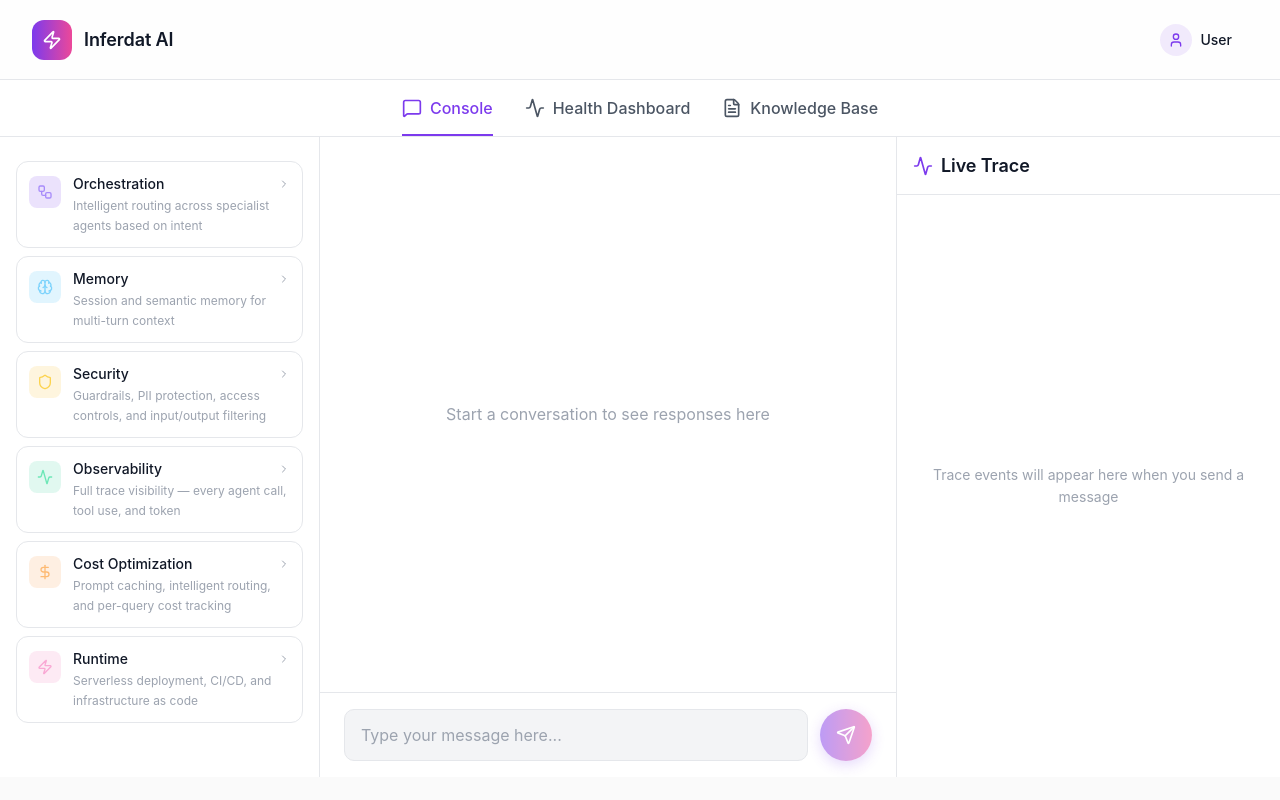
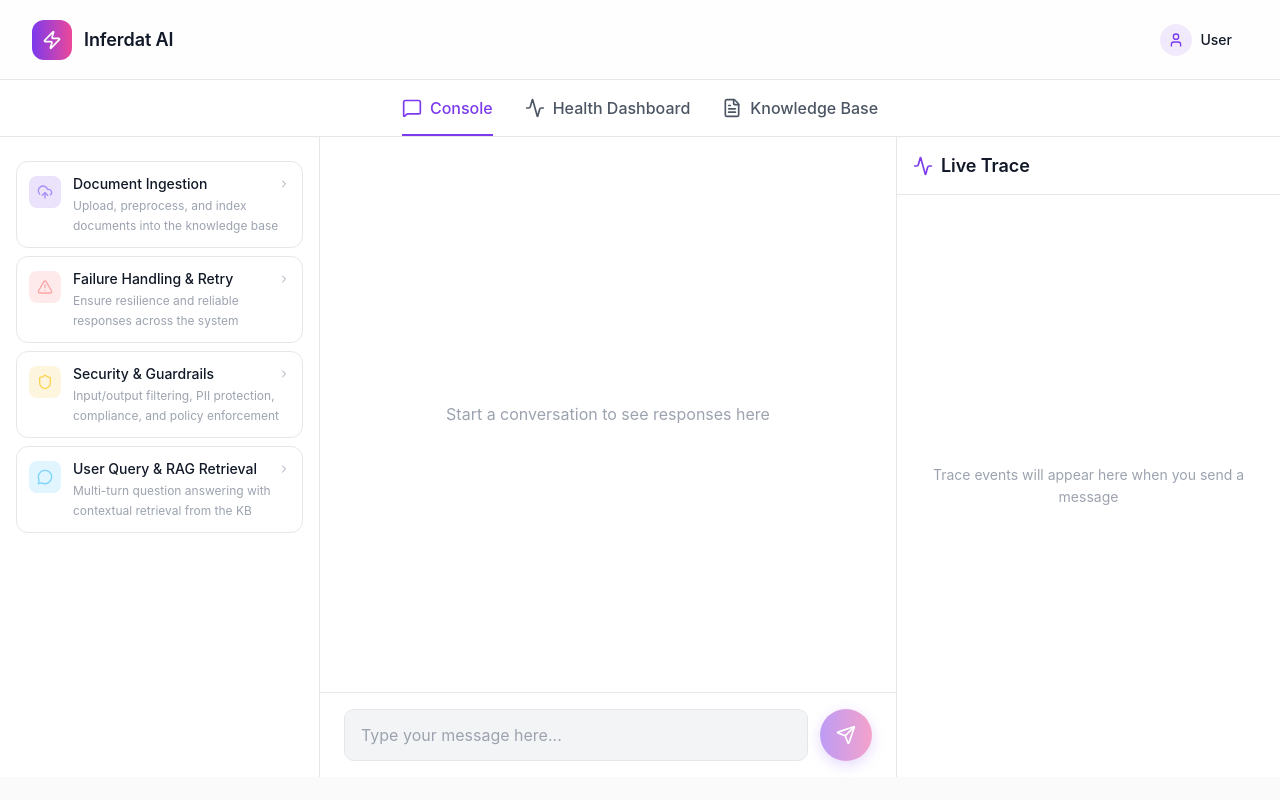
Before and after one commit to zenveus-narotamd/inferdat-ai-frontend, a React (Vite) app: page /dashboard in a window 1280 px wide. Built offline with nearby package versions, Linux system fonts and the light colour scheme.

Commit message:
updated layers content

```diff
--- a/src/components/console/EnhancedCardList.tsx
+++ b/src/components/console/EnhancedCardList.tsx
@@ -2,7 +2,7 @@
 
 import { useState, useRef, useEffect } from 'react';
 import { motion, AnimatePresence } from 'framer-motion';
-import { ChevronRight, X, Database, Brain, Plug, Clock, CheckCircle2, Workflow, Shield, Activity, DollarSign, Zap } from 'lucide-react';
+import { ChevronRight, X, UploadCloud, AlertTriangle, Shield, MessageCircle } from 'lucide-react';
 import { cn } from '@/lib/utils';
 import type { ConsoleCard } from '@/types/console';
 
@@ -11,19 +11,13 @@ interface EnhancedCardListProps {
 }
 
 const iconMap = {
-  Database,
-  Brain,
-  Plug,
-  Clock,
-  CheckCircle2,
-  Workflow,
+  UploadCloud,
+  AlertTriangle,
   Shield,
-  Activity,
-  DollarSign,
-  Zap,
+  MessageCircle,
 };
 
-// Refined accent colors per layer (inspired by reference design)
+// Refined accent colors per layer
 const layerAccent: Record<string, {
   border: string;
   bg: string;
@@ -32,7 +26,7 @@ const layerAccent: Record<string, {
   tag: string;
   arrow: string;
 }> = {
-  orchestration: {
+  ingestion: {
     border: 'border-purple-primary/30',
     bg: 'bg-purple-primary/[0.06]',
     iconBg: 'bg-purple-primary/15',
@@ -40,15 +34,15 @@ const layerAccent: Record<string, {
     tag: 'text-purple-light bg-purple-primary/10 border-purple-primary/20',
     arrow: 'text-purple-light',
   },
-  memory: {
-    border: 'border-sky-400/30',
-    bg: 'bg-sky-400/[0.06]',
-    iconBg: 'bg-sky-400/15',
-    iconText: 'text-sky-300',
-    tag: 'text-sky-300 bg-sky-400/10 border-sky-400/20',
-    arrow: 'text-sky-300',
+  failure: {
+    border: 'border-red-400/30',
+    bg: 'bg-red-400/[0.06]',
+    iconBg: 'bg-red-400/15',
+    iconText: 'text-red-300',
+    tag: 'text-red-300 bg-red-400/10 border-red-400/20',
+    arrow: 'text-red-300',
   },
-  security: {
+  guardrails: {
     border: 'border-amber-400/30',
     bg: 'bg-amber-400/[0.06]',
     iconBg: 'bg-amber-400/15',
@@ -56,29 +50,13 @@ const layerAccent: Record<string, {
     tag: 'text-amber-300 bg-amber-400/10 border-amber-400/20',
     arrow: 'text-amber-300',
   },
-  observability: {
-    border: 'border-emerald-400/30',
-    bg: 'bg-emerald-400/[0.06]',
-    iconBg: 'bg-emerald-400/15',
-    iconText: 'text-emerald-300',
-    tag: 'text-emerald-300 bg-emerald-400/10 border-emerald-400/20',
-    arrow: 'text-emerald-300',
-  },
-  cost: {
-    border: 'border-orange-400/30',
-    bg: 'bg-orange-400/[0.06]',
-    iconBg: 'bg-orange-400/15',
-    iconText: 'text-orange-300',
-    tag: 'text-orange-300 bg-orange-400/10 border-orange-400/20',
-    arrow: 'text-orange-300',
-  },
-  runtime: {
-    border: 'border-pink-400/30',
-    bg: 'bg-pink-400/[0.06]',
-    iconBg: 'bg-pink-400/15',
-    iconText: 'text-pink-300',
-    tag: 'text-pink-300 bg-pink-400/10 border-pink-400/20',
-    arrow: 'text-pink-300',
+  query: {
+    border: 'border-sky-400/30',
+    bg: 'bg-sky-400/[0.06]',
+    iconBg: 'bg-sky-400/15',
+    iconText: 'text-sky-300',
+    tag: 'text-sky-300 bg-sky-400/10 border-sky-400/20',
+    arrow: 'text-sky-300',
   },
 };
 
@@ -106,7 +84,7 @@ export const EnhancedCardList = ({ cards }: EnhancedCardListProps) => {
     <div className="relative h-full overflow-y-auto px-4 py-6">
       <div className="space-y-2">
         {cards.map((card, index) => {
-          const Icon = iconMap[card.icon as keyof typeof iconMap] || Database;
+          const Icon = iconMap[card.icon as keyof typeof iconMap] || UploadCloud;
           const isActive = selectedCard?.id === card.id;
           const accent = layerAccent[card.id];
 
@@ -198,7 +176,7 @@ export const EnhancedCardList = ({ cards }: EnhancedCardListProps) => {
                     layerAccent[selectedCard.id].iconBg
                   )}>
                     {(() => {
-                      const Icon = iconMap[selectedCard.icon as keyof typeof iconMap] || Database;
+                      const Icon = iconMap[selectedCard.icon as keyof typeof iconMap] || UploadCloud;
                       return <Icon className={cn('w-4.5 h-4.5', layerAccent[selectedCard.id].iconText)} />;
                     })()}
                   </div>
--- a/src/content/console.ts
+++ b/src/content/console.ts
@@ -1,85 +1,91 @@
-import type { ConsoleCard } from "@/types/console";
-
 export const consoleContent = {
   cards: [
     {
-      id: "orchestration",
-      title: "Orchestration",
+      id: "ingestion",
+      title: "Document Ingestion",
       description:
-        "Intelligent routing across specialist agents based on intent",
-      icon: "Workflow",
+        "Upload, preprocess, and index documents into the knowledge base",
+      icon: "UploadCloud",
       color: "from-purple-500 to-purple-600",
       borderColor: "border-purple-500",
       bgColor: "bg-purple-500/5",
       textColor: "text-purple-500",
       subCards: [
         {
-          id: "orchestration-1",
-          title: "Multi-Agent Delegation",
+          id: "ingestion-1",
+          title: "Document Upload",
           content:
-            "An orchestrator agent decomposes complex requests and delegates to specialist sub-agents, each exposed as an MCP tool via Strands SDK.",
+            "Users upload documents to Amazon S3. Supported formats are automatically validated and rejected if unsupported.",
           description:
-            "Complex work gets broken into focused steps, each handled by the right specialist with the right tools. This pattern scales from one agent to dozens.",
+            "Ensures only the right file types are ingested and triggers the ingestion pipeline.",
         },
         {
-          id: "orchestration-2",
-          title: "MCP Tool Gateway",
+          id: "ingestion-2",
+          title: "Preprocessing & Chunking",
           content:
-            "AgentCore MCP Gateway routes tool calls to serverless functions. Any API, database, or internal system is registered as a tool target.",
+            "Documents are preprocessed: headers/footers removed, formatting normalized, OCR applied if needed, and text extracted. Chunks are generated based on document type.",
           description:
-            "New data sources and systems become agent-callable tools through a standard protocol. No custom integration code per system.",
+            "Contracts → clause chunking, FAQs → QA chunking, Guidelines → section chunking, Reports → table-aware chunking.",
         },
         {
-          id: "orchestration-3",
-          title: "Intent-Based Routing",
+          id: "ingestion-3",
+          title: "Embedding Generation",
           content:
-            "The orchestrator reasons about what each request needs. Simple questions go to one agent; complex tasks fan out to multiple agents in sequence.",
+            "Text chunks are converted into embeddings using Amazon Bedrock.",
           description:
-            "No wasted compute on simple lookups, full multi-agent coordination when the task demands it. The routing logic lives in the prompt, not hardcoded.",
+            "Embeddings are stored in Amazon OpenSearch Serverless for semantic search.",
         },
         {
-          id: "orchestration-4",
-          title: "Model Fallback & Retry",
+          id: "ingestion-4",
+          title: "Knowledge Base Indexing",
           content:
-            "Agents are configured with fallback model chains and automatic retry logic. If a primary model is throttled or unavailable, the request routes to an alternate.",
+            "All chunks are indexed into the KB. Partial indexing triggers retry logic.",
           description:
-            "Production systems need resilience. A single model outage shouldn't take down the entire agent pipeline.",
+            "Ensures the KB is ready for retrieval with all ingested content.",
         },
       ],
     },
     {
-      id: "memory",
-      title: "Memory",
-      description: "Session and semantic memory for multi-turn context",
-      icon: "Brain",
-      color: "from-blue-500 to-blue-600",
-      borderColor: "border-blue-500",
-      bgColor: "bg-blue-500/5",
-      textColor: "text-blue-500",
+      id: "failure",
+      title: "Failure Handling & Retry",
+      description: "Ensure resilience and reliable responses across the system",
+      icon: "AlertTriangle",
+      color: "from-red-500 to-red-600",
+      borderColor: "border-red-500",
+      bgColor: "bg-red-500/5",
+      textColor: "text-red-500",
       subCards: [
         {
-          id: "memory-1",
-          title: "Session Memory",
+          id: "failure-1",
+          title: "Agent/API Throttling",
           content:
-            "AgentCore Memory loads an optimal window of conversation turns at the start of each request and persists new messages after each exchange.",
+            "Bedrock API calls monitor throttling events and retry automatically with exponential backoff.",
           description:
-            "Users have natural multi-turn conversations without repeating context. The agent picks up where you left off, across requests.",
+            "Prevents request failures due to rate limits and ensures consistent system behavior.",
         },
         {
-          id: "memory-2",
-          title: "Semantic Memory",
+          id: "failure-2",
+          title: "Search & Retrieval Errors",
           content:
-            "AgentCore Memory extracts facts and user preferences into dedicated namespaces that persist across sessions. Extraction rules and namespaces are configurable per use case.",
+            "OpenSearch or KB retrieval failures trigger automatic retries and alert logging.",
           description:
-            "The system learns over time. Preferences and key facts carry forward even when starting a new conversation. Enables personalization at scale.",
+            "Guarantees that temporary search issues do not break the user experience.",
+        },
+        {
+          id: "failure-3",
+          title: "Fallback Models",
+          content:
+            "Primary model errors or unavailability automatically route queries to backup models.",
+          description:
+            "Maintains high availability and ensures the user always gets a response.",
         },
       ],
     },
     {
-      id: "security",
-      title: "Security",
+      id: "guardrails",
+      title: "Security & Guardrails",
       description:
-        "Guardrails, PII protection, access controls, and input/output filtering",
+        "Input/output filtering, PII protection, compliance, and policy enforcement",
       icon: "Shield",
       color: "from-yellow-500 to-yellow-600",
       borderColor: "border-yellow-500",
@@ -87,174 +93,77 @@ export const consoleContent = {
       textColor: "text-yellow-600",
       subCards: [
         {
-          id: "security-1",
-          title: "Content Guardrails",
+          id: "guardrails-1",
+          title: "Input Guardrails",
           content:
-            "Bedrock Guardrails filter every input and output through configurable content policies (hate, violence, misconduct, etc.) and custom denied topic policies tailored to the use case.",
+            "All user queries are scanned for harmful content, PII, and prompt injection attempts.",
           description:
-            "Prevents the agent from generating harmful content or being manipulated into off-topic responses. Policies are tunable per deployment without code changes.",
+            "Blocks malicious or unsafe input before it reaches the agent.",
         },
         {
-          id: "security-2",
-          title: "PII Protection",
+          id: "guardrails-2",
+          title: "Output Guardrails",
           content:
-            "Sensitive data types (SSN, credit cards, bank accounts, etc.) are blocked or automatically anonymized in agent responses. Configurable per PII category.",
+            "Generated responses are checked for policy violations, sensitive data leakage, and hallucination risk.",
           description:
-            "Prevents accidental exposure of personally identifiable information, even if it appears in source data. Critical for regulated industries.",
+            "Ensures the system only returns safe, compliant, and accurate answers.",
         },
         {
-          id: "security-3",
-          title: "Identity & Access Control",
-          content:
-            "AgentCore Identity manages authentication and role-based permissions. Users and service accounts are scoped to specific agents, tools, and data sources.",
-          description:
-            "Not everyone should have access to every agent or every data source. Fine-grained access control ensures the right people reach the right capabilities.",
-        },
-        {
-          id: "security-4",
+          id: "guardrails-3",
           title: "Audit Logging",
           content:
-            "Every agent invocation, tool call, and data access is logged with caller identity, timestamps, and request context through Inferdat Observe. Full trace history is retained for compliance and forensic review.",
+            "All queries, agent calls, and data accesses are logged with identity, timestamps, and context.",
           description:
-            "Regulated environments require a full audit trail. When something goes wrong, you need to know who asked what, when, and what the system did.",
+            "Provides a full trace for compliance, review, and forensic analysis.",
         },
       ],
     },
     {
-      id: "observability",
-      title: "Observability",
+      id: "query",
+      title: "User Query & RAG Retrieval",
       description:
-        "Full trace visibility — every agent call, tool use, and token",
-      icon: "Activity",
-      color: "from-emerald-500 to-emerald-600",
-      borderColor: "border-emerald-500",
-      bgColor: "bg-emerald-500/5",
-      textColor: "text-emerald-500",
+        "Multi-turn question answering with contextual retrieval from the KB",
+      icon: "MessageCircle",
+      color: "from-blue-500 to-blue-600",
+      borderColor: "border-blue-500",
+      bgColor: "bg-blue-500/5",
+      textColor: "text-blue-500",
       subCards: [
         {
-          id: "observability-1",
-          title: "Trace Visualization",
+          id: "query-1",
+          title: "Query Submission",
           content:
-            "Every agent call, tool invocation, and model interaction is automatically traced. Full nested span trees are visible in Inferdat Observe.",
+            "User submits a question via the chat UI. The system maintains context across turns using session memory.",
           description:
-            "When something goes wrong or takes too long, you see exactly which step, which tool, and which agent caused it. No guesswork.",
+            "Supports natural multi-turn conversations without losing context.",
         },
         {
-          id: "observability-2",
-          title: "Evaluation Scoring",
+          id: "query-2",
+          title: "Knowledge Retrieval",
           content:
-            "Every trace receives automatic evaluation scores — latency, error rate, completeness, tool usage effectiveness. Custom evaluators are added per use case.",
+            "Agent queries the Bedrock KB, retrieves relevant chunks using semantic search and reranking.",
           description:
-            "Quality is measured on every request, not sampled. Degradation is caught immediately, not after user complaints.",
+            "Ensures answers are based on the most relevant and accurate content.",
         },
         {
-          id: "observability-3",
-          title: "Prompt Management",
+          id: "query-3",
+          title: "Response Generation",
           content:
-            "All agent prompts are versioned and served from Inferdat Observe. Model, temperature, and other parameters are configurable per agent without code changes.",
+            "Agent generates a cited answer with guardrail checks applied to ensure safety and compliance.",
           description:
-            "Iterate on prompts, swap models, or tune parameters directly in the UI. No redeployment needed. Supports A/B testing and rollback.",
+            "Final response is accurate, safe, and compliant with enterprise policies.",
         },
         {
-          id: "observability-4",
-          title: "Human-in-the-Loop Review",
+          id: "query-4",
+          title: "Trace & Feedback",
           content:
-            "Traces are flagged for human review based on confidence thresholds, evaluation scores, or content triggers. Reviewers annotate directly in Inferdat Observe.",
+            "All query steps, retrieved chunks, and model decisions are logged and visible in the Live Trace panel.",
           description:
-            "Not every response should go unchecked. High-stakes outputs get human oversight without slowing down the majority of requests.",
+            "Enables debugging, monitoring, and continuous improvement of retrieval and response quality.",
         },
       ],
     },
-    {
-      id: "cost",
-      title: "Cost Optimization",
-      description:
-        "Prompt caching, intelligent routing, and per-query cost tracking",
-      icon: "DollarSign",
-      color: "from-orange-500 to-orange-600",
-      borderColor: "border-orange-500",
-      bgColor: "bg-orange-500/5",
-      textColor: "text-orange-500",
-      subCards: [
-        {
-          id: "cost-1",
-          title: "Prompt Caching",
-          content:
-            "Bedrock prompt caching stores frequently used context (system prompts, few-shot examples, large documents) so repeated calls skip redundant input processing.",
-          description:
-            "Reduces cost by up to 90% and latency by up to 85% for prompts with shared prefixes. High-volume agents benefit immediately.",
-        },
-        {
-          id: "cost-2",
-          title: "Intelligent Prompt Routing",
-          content:
-            "Bedrock Intelligent Prompt Routing evaluates each request and routes it to the most cost-effective model in a family that can handle the complexity.",
-          description:
-            "Simple questions don't need the most expensive model. Automatic routing reduces cost by up to 30% with no quality loss on straightforward tasks.",
-        },
-        {
-          id: "cost-3",
-          title: "Cost Tracking per Query",
-          content:
-            "Inferdat Observe captures token usage and model pricing per trace. Cost is attributed to each agent, tool call, and session for full visibility.",
-          description:
-            "You can't optimize what you can't measure. Per-query cost attribution reveals which agents, tools, or user patterns drive spend.",
-        },
-        {
-          id: "cost-4",
-          title: "Budget Controls",
-          content:
-            "Configurable spend limits per agent, per user, or per time window. Alerts fire before limits are hit; hard caps prevent runaway costs.",
-          description:
-            "Production AI without budget guardrails is a billing surprise waiting to happen. Proactive controls keep costs predictable.",
-        },
-      ],
-    },
-    {
-      id: "runtime",
-      title: "Runtime",
-      description: "Serverless deployment, CI/CD, and infrastructure as code",
-      icon: "Zap",
-      color: "from-pink-500 to-pink-600",
-      borderColor: "border-pink-500",
-      bgColor: "bg-pink-500/5",
-      textColor: "text-pink-500",
-      subCards: [
-        {
-          id: "runtime-1",
-          title: "Serverless Execution",
-          content:
-            "Agents run on AgentCore Runtime with microVM isolation per session. Each request gets its own isolated execution environment with consumption-based scaling.",
-          description:
-            "No shared state between sessions, no noisy-neighbor issues, and no servers to manage or patch. Scales to zero, scales to thousands.",
-        },
-        {
-          id: "runtime-2",
-          title: "Infrastructure as Code",
-          content:
-            "The entire environment — networking, data stores, tool functions, agent resources, observability, and metrics — is defined in CDK stacks. Fully reproducible.",
-          description:
-            "Spin up a new environment for a customer POC in one command. Every resource is auditable, version-controlled, and consistent across deployments.",
-        },
-        {
-          id: "runtime-3",
-          title: "CI/CD Pipeline",
-          content:
-            "A self-mutating pipeline deploys infrastructure and agent code on every push. Agents, tools, and prompts all flow through the same promotion path.",
-          description:
-            "Changes to agent logic, tool integrations, or infrastructure go through automated build, test, and deploy. No manual steps, no drift between environments.",
-        },
-        {
-          id: "runtime-4",
-          title: "Rate Limiting & Throttling",
-          content:
-            "Configurable request rate limits per user, per agent, and per API endpoint. Protects backend systems and model endpoints from burst traffic.",
-          description:
-            "A single runaway client shouldn't exhaust model quotas or overwhelm downstream tools. Rate limits keep the system stable under load.",
-        },
-      ],
-    },
-  ] as ConsoleCard[],
+  ],
 
   chat: {
     placeholder: "Type your message here...",
```
